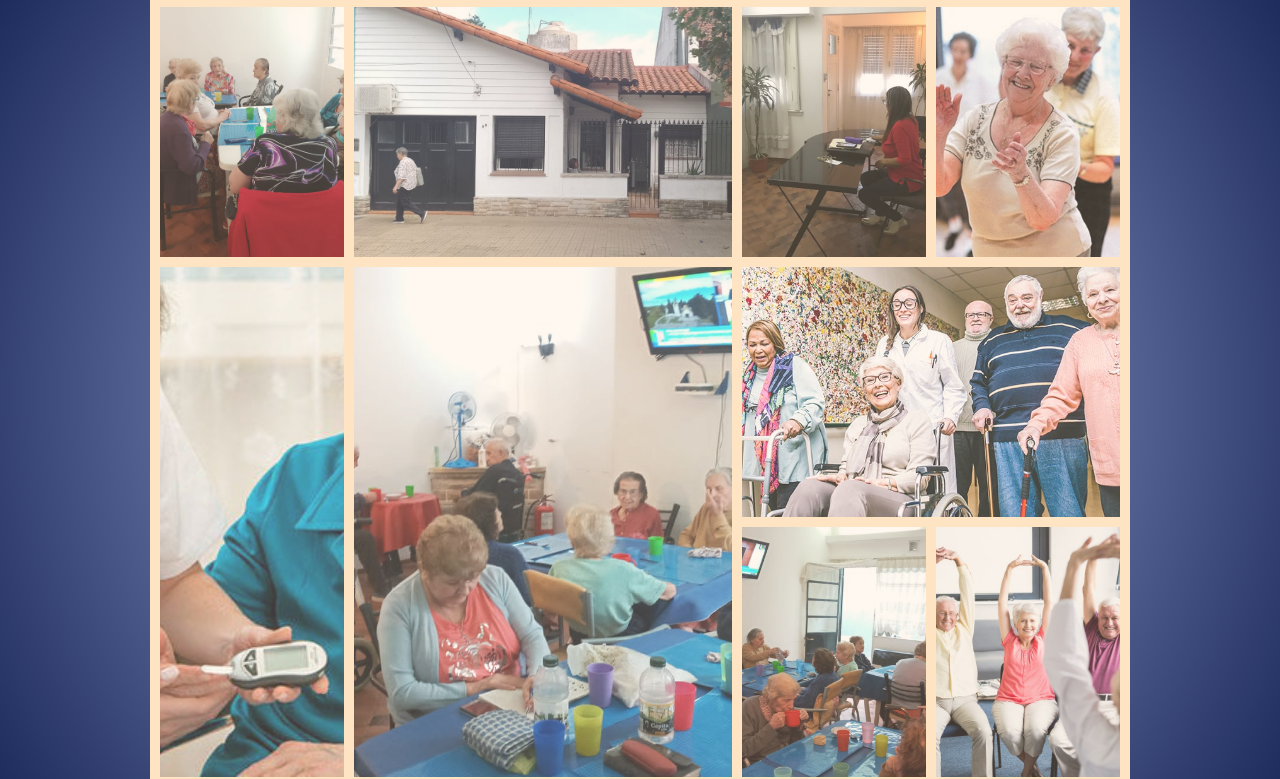
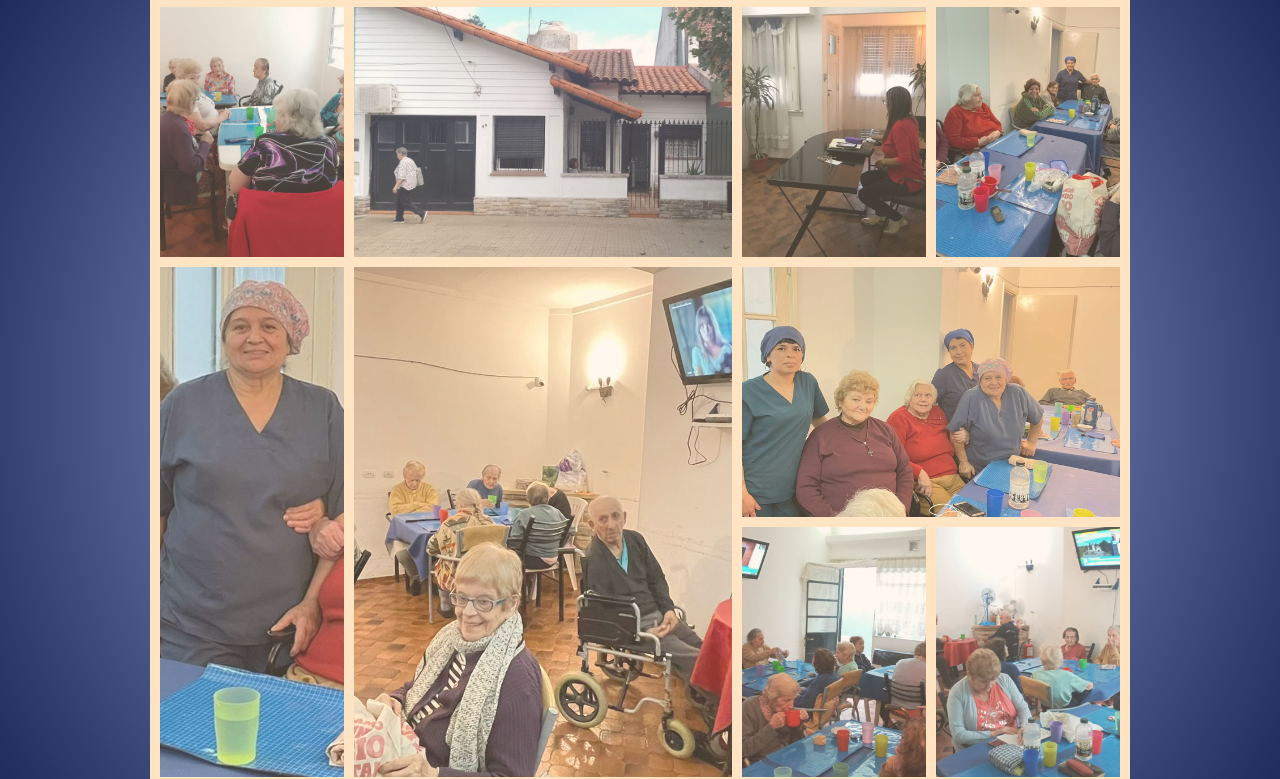
Before and after one commit to soymaku/geriatrico-gianelli, a website: page index.html in a window 1280 px wide. Shown: the part 207-986 px from the top of the page. Drawn offline with nearby package versions, Linux system fonts and the light colour scheme.

Commit message:
reemplazado de imagenes

```diff
--- a/index.html
+++ b/index.html
@@ -61,12 +61,12 @@
       <img src="./assets/comedor geriatrico.jpeg" alt="abuelos comiendo" class="image"/>
       <img src="./assets/frente geriatrico.jpeg" alt="frente de la casa" class="image"/>
       <img src="./assets/recepcion geriatrico1.jpeg" alt="recepcion del hogar" class="image"/>
-      <img src="./assets/randon-geriatrico.jpg" alt="FOTO REEMPLAZABLE 1" class="image"/>
-      <img src="./assets/img.jpeg" alt="abuelos comiendo" class="image"/>
-      <img src="./assets/random-geriatrico-3.jpg" alt="FOTO REEMPLAZABLE 2" class="image"/>
-      <img src="./assets/random-geriatrico-4.jpg" alt="FOTO REEMPLAZABLE 3" class="image"/>
+      <img src="./assets/abuelos con una empleada.jpeg" alt="abuelos con una empleada" class="image"/>
+      <img src="./assets/abuelos en el comedor.jpeg" alt="abuelos en el comedor" class="image"/>
+      <img src="./assets/empleada con dos abuelas.jpeg" alt="empleada con dos abuelas" class="image"/>
+      <img src="./assets/empleadas con abuelos.jpeg" alt="empleadas con abuelos" class="image"/>
       <img src="./assets/img2.jpeg" alt="abuelos almorzando" class="image random5"/>
-      <img src="./assets/random-geriatrico-6.jpg" alt="FOTO REEMPLAZABLE 4" class="image"/>
+      <img src="./assets/img.jpeg" alt="abuelos en el comedor" class="image"/>
     </div>
   </main>
   <footer class="footer">
--- a/sass/_main.scss
+++ b/sass/_main.scss
@@ -19,7 +19,6 @@
       object-fit: cover;
     }
   }
-
 }
 
 @mixin columns {
```
Also changed, not shown: assets/abuelos con una empleada.jpeg (added), assets/abuelos en el comedor.jpeg (added), assets/empleada con dos abuelas.jpeg (added), assets/empleadas con abuelos.jpeg (added), assets/random-geriatrico-3.jpg (deleted), assets/random-geriatrico-4.jpg (deleted), assets/random-geriatrico-5.jpg (deleted), assets/random-geriatrico2.jpg (deleted), assets/randon-geriatrico.jpg (deleted).
